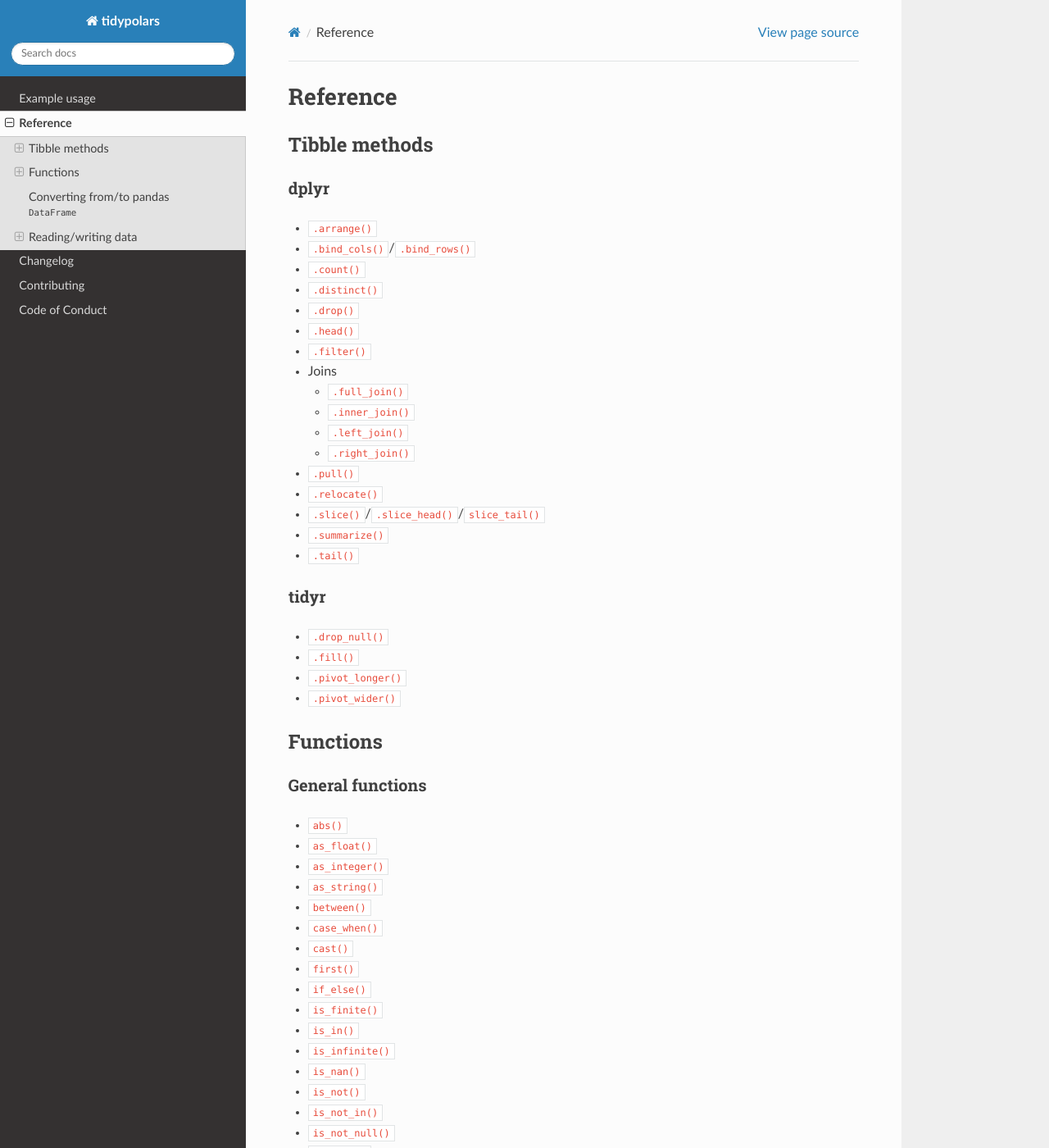
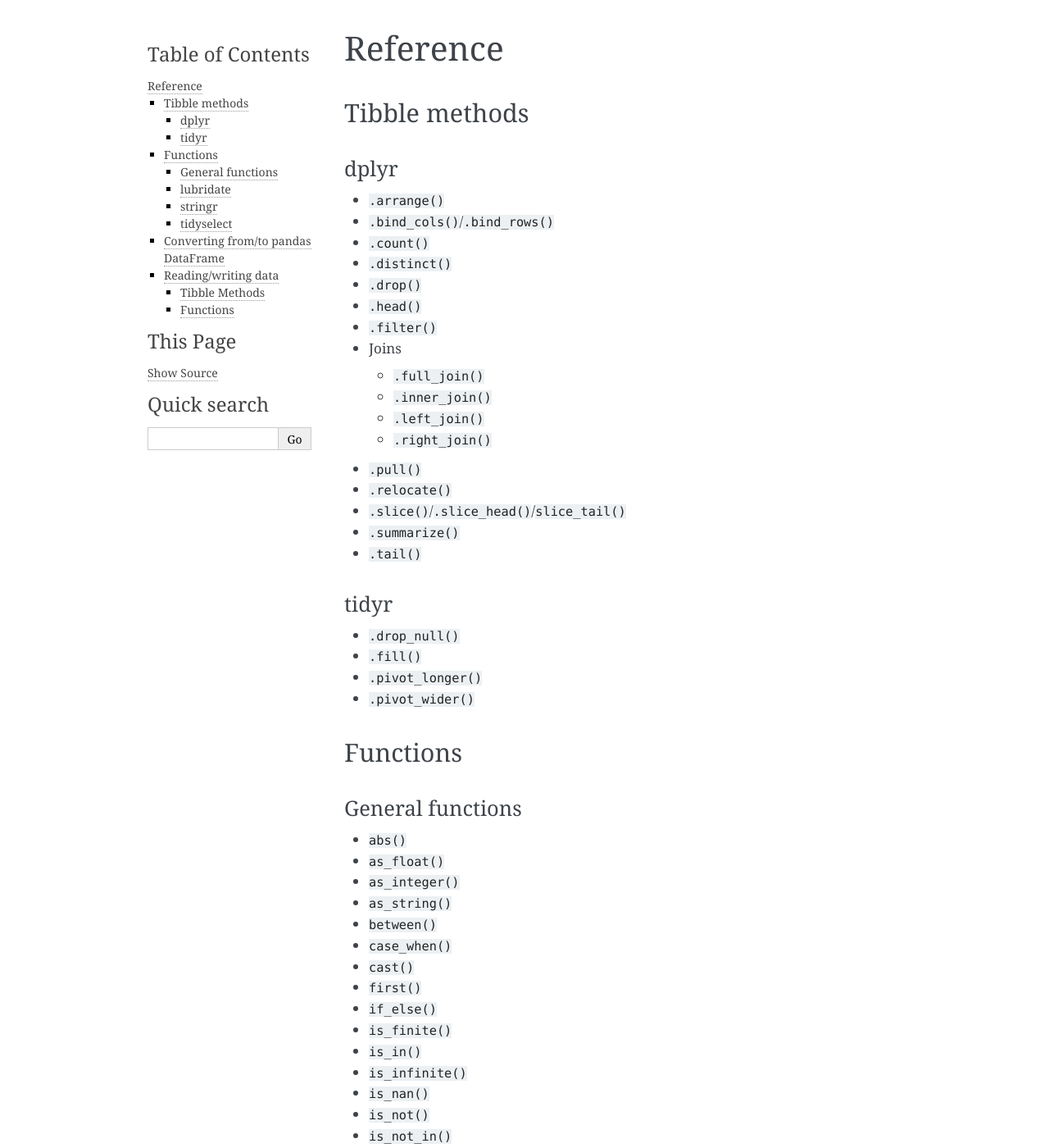
Before and after one commit to markfairbanks/tidypolars, a Sphinx documentation site: the page built from docs/reference.md, in a window 1280 px wide and 1400 px high. Shown: the whole window at 82% size. Built offline with Sphinx 7.4.7, drawn with Linux system fonts in a browser that asks for light colours; pages that are not in the unit, such as notebooks, are missing from menus; some of the changed text lies outside the part shown.

Commit message:
Update docs

```diff
--- a/docs/conf.py
+++ b/docs/conf.py
@@ -34,4 +34,5 @@
 # The theme to use for HTML and HTML Help pages.  See the documentation for
 # a list of builtin themes.
 #
-html_theme = "sphinx_rtd_theme"
+# html_theme = "sphinx_rtd_theme"
+html_theme = "alabaster"
--- a/docs/reference.md
+++ b/docs/reference.md
@@ -91,7 +91,13 @@
 * `str_to_upper()`
 * `str_trim()`
 
-## Converting from/to pandas `DataFrame`
+#### tidyselect
+* `contains()`
+* `ends_with()`
+* `everything()`
+* `starts_with()`
+
+## Converting from/to pandas DataFrame
 
 * `from_pandas()`
 * `.to_pandas()`
```
